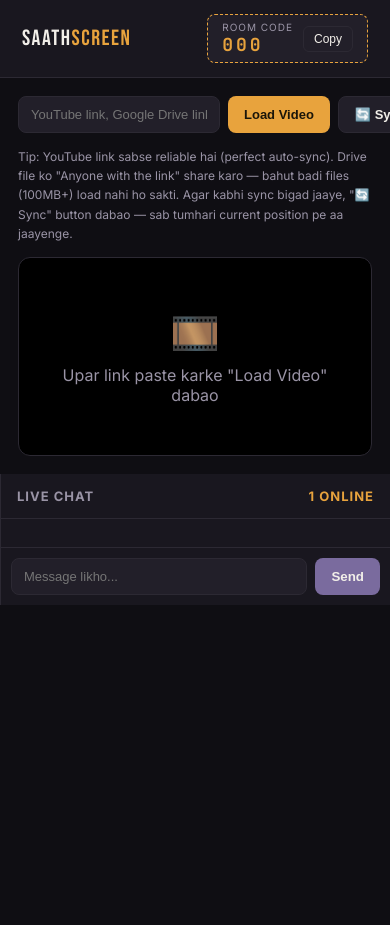
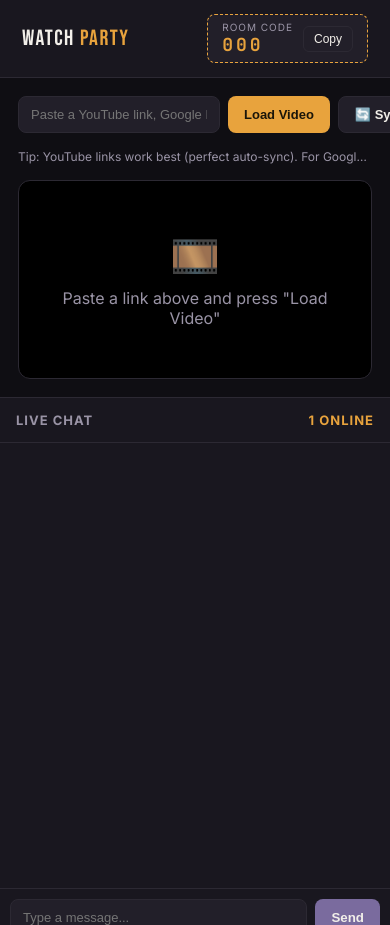
Before and after one commit to Therealmahfooz/watch_party, a Flask app: template templates/room.html in a window 390 px wide. Run offline with Flask 3, Linux system fonts and the light colour scheme; the template is opened without the code that fills it: most values are stand-ins (such as "Sample title", 1, 10 or a date in 2020); some libraries are stand-ins or nearby versions.

Commit message:
Add files via upload

```diff
--- a/templates/room.html
+++ b/templates/room.html
@@ -1,9 +1,9 @@
 <!DOCTYPE html>
-<html lang="hi">
+<html lang="en">
 <head>
 <meta charset="UTF-8">
 <meta name="viewport" content="width=device-width, initial-scale=1.0">
-<title>Room {{ code }} — SaathScreen</title>
+<title>Room {{ code }} — Watch Party</title>
 <link rel="preconnect" href="https://fonts.googleapis.com">
 <link href="https://fonts.googleapis.com/css2?family=Bebas+Neue&family=Inter:wght@400;500;600;700&family=JetBrains+Mono:wght@500;700&display=swap" rel="stylesheet">
 <script src="https://cdnjs.cloudflare.com/ajax/libs/socket.io/4.7.5/socket.io.min.js"></script>
@@ -13,6 +13,7 @@
     --surface: #19171F;
     --surface-2: #221F29;
     --amber: #E8A33D;
+    --green: #6FCF97;
     --violet: #7A6B9E;
     --text: #F2EFE9;
     --muted: #9A94A6;
@@ -21,12 +22,16 @@
 
   * { box-sizing: border-box; }
 
+  html, body {
+    height: 100%;
+    margin: 0;
+    overflow: hidden;
+  }
+
   body {
-    margin: 0;
     background: var(--bg);
     color: var(--text);
     font-family: 'Inter', sans-serif;
-    min-height: 100vh;
   }
 
   header {
@@ -87,11 +92,32 @@
     display: grid;
     grid-template-columns: 1fr 320px;
     gap: 0;
-    height: calc(100vh - 57px);
+    height: calc(100vh - 65px);
+    height: calc(100dvh - 65px);
+    overflow: hidden;
   }
 
   @media (max-width: 860px) {
-    .layout { grid-template-columns: 1fr; height: auto; }
+    .layout {
+      display: flex;
+      flex-direction: column;
+      grid-template-columns: none;
+      height: calc(100vh - 57px);
+      height: calc(100dvh - 57px);
+      overflow: hidden;
+    }
+    .main {
+      flex: 0 0 auto;
+      max-height: none;
+      overflow: visible;
+      padding: 12px;
+      gap: 8px;
+    }
+    .hint {
+      white-space: nowrap;
+      overflow: hidden;
+      text-overflow: ellipsis;
+    }
   }
 
   .main {
@@ -100,6 +126,7 @@
     flex-direction: column;
     gap: 14px;
     overflow-y: auto;
+    min-height: 0;
   }
 
   .url-bar {
@@ -169,6 +196,17 @@
     display: flex;
     flex-direction: column;
     height: 100%;
+    min-height: 0;
+  }
+
+  @media (max-width: 860px) {
+    .chat {
+      border-left: none;
+      border-top: 1px solid var(--line);
+      flex: 1 1 auto;
+      min-height: 0;
+      height: auto;
+    }
   }
 
   .chat-head {
@@ -195,7 +233,7 @@
   }
 
   .msg { font-size: 13.5px; line-height: 1.4; }
-  .msg .name { color: var(--amber); font-weight: 600; }
+  .msg .name { font-weight: 600; }
   .msg.system { color: var(--muted); font-style: italic; font-size: 12px; }
 
   .chat-input {
@@ -229,7 +267,7 @@
 <body>
 
 <header>
-  <div class="logo">Saath<span>Screen</span></div>
+  <div class="logo">Watch <span>Party</span></div>
   <div class="ticket">
     <div>
       <div class="label">Room Code</div>
@@ -242,23 +280,23 @@
 <div class="layout">
   <div class="main">
     <div class="url-bar">
-      <input type="text" id="video-url" placeholder="YouTube link, Google Drive link, ya video URL yahan paste karo">
+      <input type="text" id="video-url" placeholder="Paste a YouTube link, Google Drive link, or video URL">
       <button id="load-btn">Load Video</button>
-      <button id="resync-btn" title="Sabko apni current position pe sync karo">🔄 Sync</button>
+      <button id="resync-btn" title="Sync everyone to your current position">🔄 Sync</button>
     </div>
-    <div class="hint">Tip: YouTube link sabse reliable hai (perfect auto-sync). Drive file ko "Anyone with the link" share karo — bahut badi files (100MB+) load nahi ho sakti. Agar kabhi sync bigad jaaye, "🔄 Sync" button dabao — sab tumhari current position pe aa jaayenge.</div>
+    <div class="hint">Tip: YouTube links work best (perfect auto-sync). For Google Drive, share the file as "Anyone with the link" — files over 100MB may not load. If playback ever falls out of sync, press "🔄 Sync" to bring everyone to your current position.</div>
 
     <div class="stage" id="stage">
       <div class="empty-stage" id="empty-stage">
         <div class="reel">🎞️</div>
-        Upar link paste karke "Load Video" dabao
+        Paste a link above and press "Load Video"
       </div>
       <video id="player" controls style="display:none;"></video>
       <iframe id="preview-player" style="display:none; width:100%; height:100%; border:0;" allow="autoplay"></iframe>
       <div id="yt-player" style="display:none; width:100%; height:100%;"></div>
     </div>
     <div class="hint" id="fallback-note" style="display:none; color:var(--amber);">
-      Ye video Drive ke direct player se load nahi ho paayi, isliye Google ka apna player dikhaya ja raha hai. Isme play/pause auto-sync nahi hoga — "🔄 Sync" button use karke manually sync karo.
+      This video couldn't load directly, so Google's own player is shown instead. Auto-sync isn't available in this mode — use the "🔄 Sync" button to keep everyone aligned manually.
     </div>
   </div>
 
@@ -269,7 +307,7 @@
     </div>
     <div class="messages" id="messages"></div>
     <div class="chat-input">
-      <input type="text" id="chat-text" placeholder="Message likho...">
+      <input type="text" id="chat-text" placeholder="Type a message...">
       <button id="send-btn">Send</button>
     </div>
   </div>
@@ -526,6 +564,16 @@
   });
 
   // ---- Chat ----
+  const userColors = new Map();
+  const colorPalette = ['#E8A33D', '#6FCF97', '#7A9EE8', '#E87A9E', '#B98CE0'];
+
+  function colorFor(name) {
+    if (!userColors.has(name)) {
+      userColors.set(name, colorPalette[userColors.size % colorPalette.length]);
+    }
+    return userColors.get(name);
+  }
+
   function addMessage(name, msg, system=false) {
     const div = document.createElement('div');
     if (system) {
@@ -533,7 +581,13 @@
       div.textContent = msg;
     } else {
       div.className = 'msg';
-      div.innerHTML = `<span class="name">${name}:</span> ${msg}`;
+      const color = colorFor(name);
+      const nameSpan = document.createElement('span');
+      nameSpan.className = 'name';
+      nameSpan.style.color = color;
+      nameSpan.textContent = name + ':';
+      div.appendChild(nameSpan);
+      div.appendChild(document.createTextNode(' ' + msg));
     }
     messagesEl.appendChild(div);
     messagesEl.scrollTop = messagesEl.scrollHeight;
```
Also changed, not shown: templates/index.html (+14 -14 lines).
